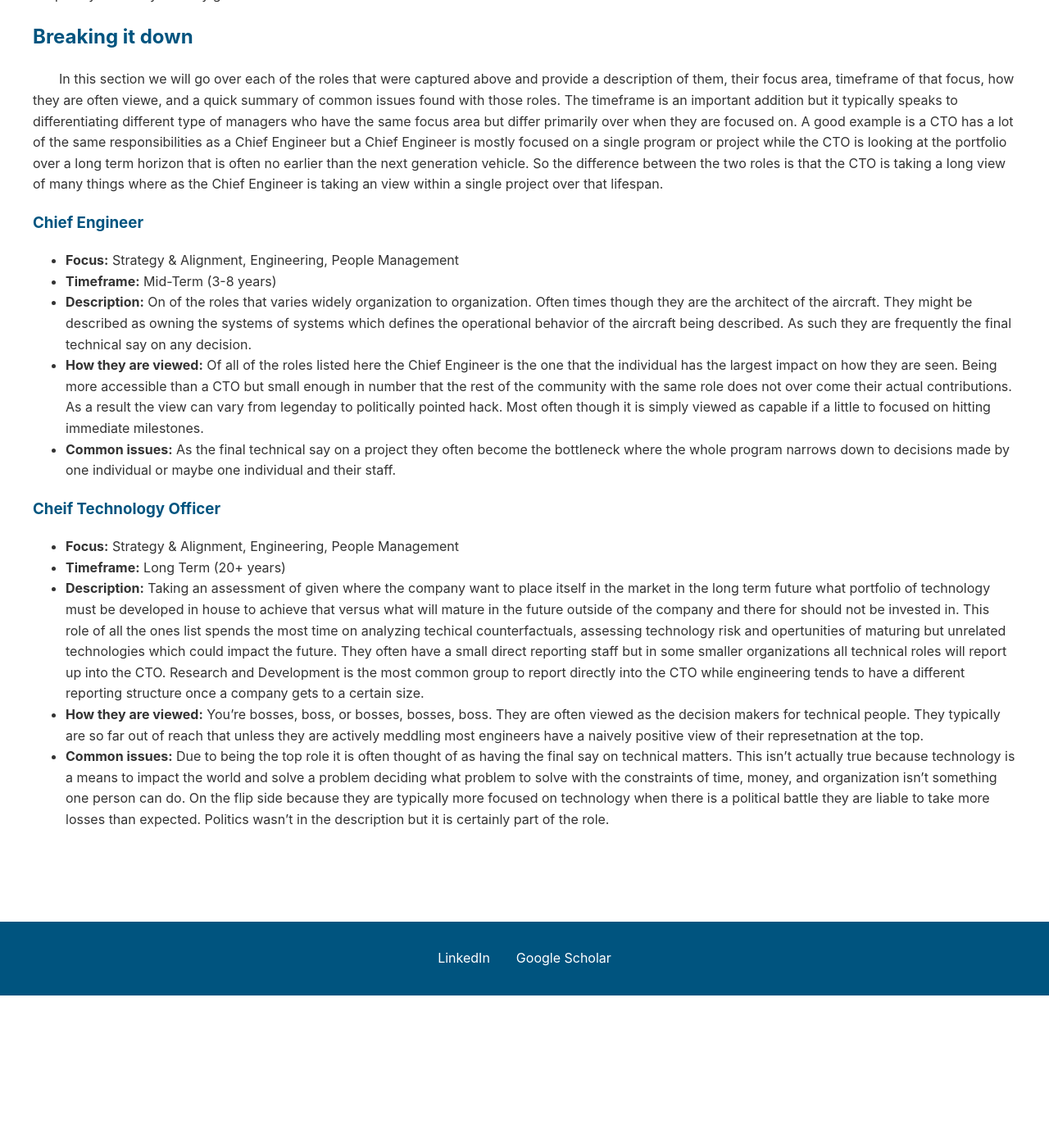
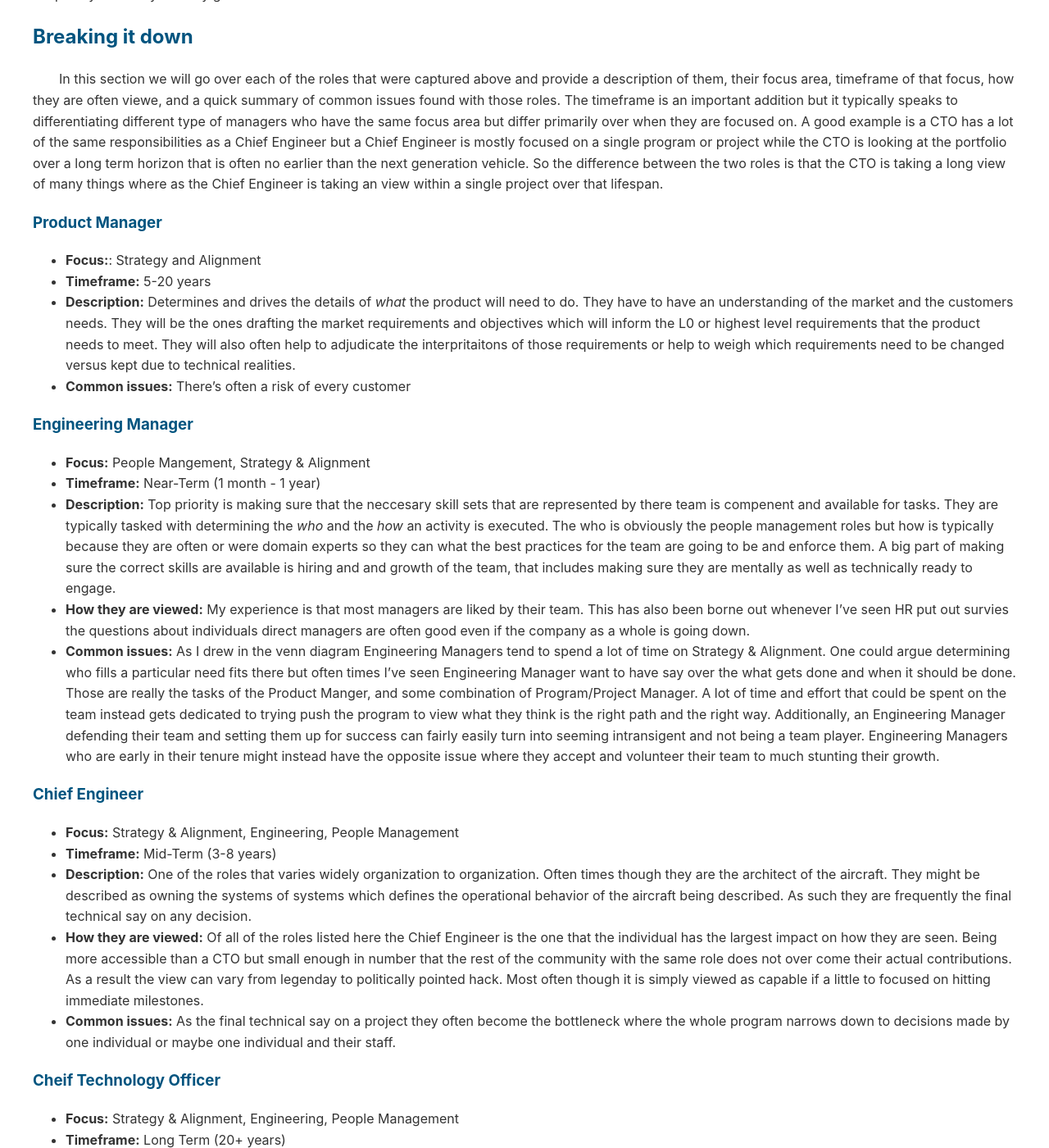
Before and after one commit to cram9030/cram9030.github.io, a Jekyll site: the page built from _posts/2026-08-10-aerospace-roles.md, in a window 1280 px wide and 1400 px high, scrolled down 2342 px. Shown: the whole window at 82% size. Built offline with Jekyll 4.4.1, drawn with Linux system fonts in a browser that asks for light colours; before the commit the page ends 3556 px from its top, so only the background shows below that.

Commit message:
Engineering manager added

```diff
--- a/_posts/2026-08-10-aerospace-roles.md
+++ b/_posts/2026-08-10-aerospace-roles.md
@@ -31,10 +31,23 @@ It is also worth addressing why Engineering Manager and Director have where they
 ## Breaking it down
 In this section we will go over each of the roles that were captured above and provide a description of them, their focus area, timeframe of that focus, how they are often viewe, and a quick summary of common issues found with those roles. The timeframe is an important addition but it typically speaks to differentiating different type of managers who have the same focus area but differ primarily over when they are focused on. A good example is a CTO has a lot of the same responsibilities as a Chief Engineer but a Chief Engineer is mostly focused on a single program or project while the CTO is looking at the portfolio over a long term horizon that is often no earlier than the next generation vehicle. So the difference between the two roles is that the CTO is taking a long view of many things where as the Chief Engineer is taking an view within a single project over that lifespan.
 
+### Product Manager
+- **Focus:**: Strategy and Alignment
+- **Timeframe:** 5-20 years
+- **Description:** Determines and drives the details of *what* the product will need to do. They have to have an understanding of the market and the customers needs. They will be the ones drafting the market requirements and objectives which will inform the L0 or highest level requirements that the product needs to meet. They will also often help to adjudicate the interpritaitons of those requirements or help to weigh which requirements need to be changed versus kept due to technical realities.
+- **Common issues:** There's often a risk of every customer
+
+### Engineering Manager
+- **Focus:** People Mangement, Strategy & Alignment
+- **Timeframe:** Near-Term (1 month - 1 year)
+- **Description:** Top priority is making sure that the neccesary skill sets that are represented by there team is compenent and available for tasks. They are typically tasked with determining the *who* and the *how* an activity is executed. The who is obviously the people management roles but how is typically because they are often or were domain experts so they can what the best practices for the team are going to be and enforce them. A big part of making sure the correct skills are available is hiring and and growth of the team, that includes making sure they are mentally as well as technically ready to engage.
+- **How they are viewed:** My experience is that most managers are liked by their team. This has also been borne out whenever I've seen HR put out survies the questions about individuals direct managers are often good even if the company as a whole is going down.
+- **Common issues:** As I drew in the venn diagram Engineering Managers tend to spend a lot of time on Strategy & Alignment. One could argue determining who fills a particular need fits there but often times I've seen Engineering Manager want to have say over the what gets done and when it should be done. Those are really the tasks of the Product Manger, and some combination of Program/Project Manager. A lot of time and effort that could be spent on the team instead gets dedicated to trying push the program to view what they think is the right path and the right way. Additionally, an Engineering Manager defending their team and setting them up for success can fairly easily turn into seeming intransigent and not being a team player. Engineering Managers who are early in their tenure might instead have the opposite issue where they accept and volunteer their team to much stunting their growth.
+
 ### Chief Engineer
 - **Focus:** Strategy & Alignment, Engineering, People Management
 - **Timeframe:** Mid-Term (3-8 years)
-- **Description:** On of the roles that varies widely organization to organization. Often times though they are the architect of the aircraft. They might be described as owning the systems of systems which defines the operational behavior of the aircraft being described. As such they are frequently the final technical say on any decision.
+- **Description:** One of the roles that varies widely organization to organization. Often times though they are the architect of the aircraft. They might be described as owning the systems of systems which defines the operational behavior of the aircraft being described. As such they are frequently the final technical say on any decision.
 - **How they are viewed:** Of all of the roles listed here the Chief Engineer is the one that the individual has the largest impact on how they are seen. Being more accessible than a CTO but small enough in number that the rest of the community with the same role does not over come their actual contributions. As a result the view can vary from legenday to politically pointed hack. Most often though it is simply viewed as capable if a little to focused on hitting immediate milestones.
 - **Common issues:** As the final technical say on a project they often become the bottleneck where the whole program narrows down to decisions made by one individual or maybe one individual and their staff.
 
```
